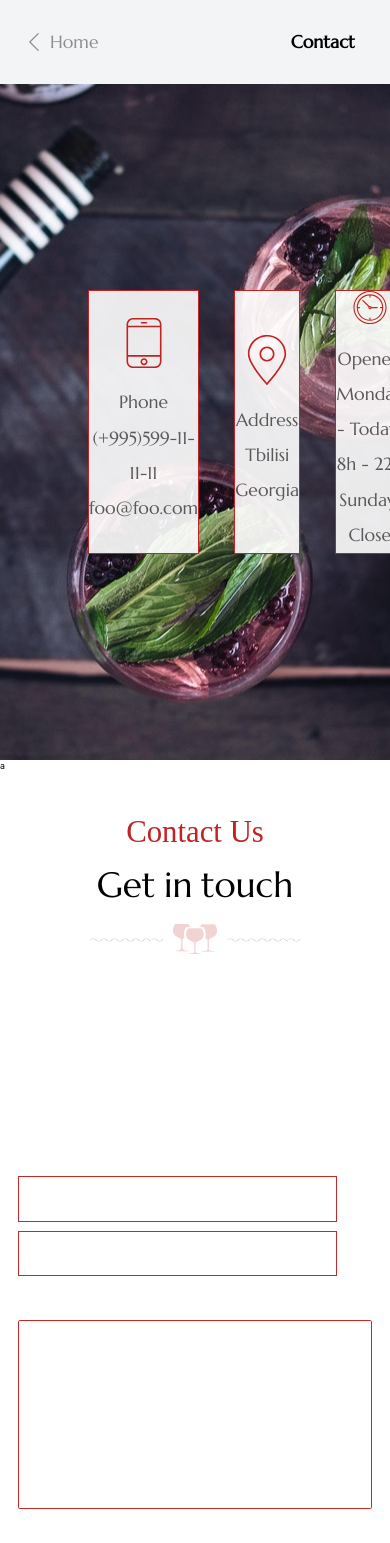
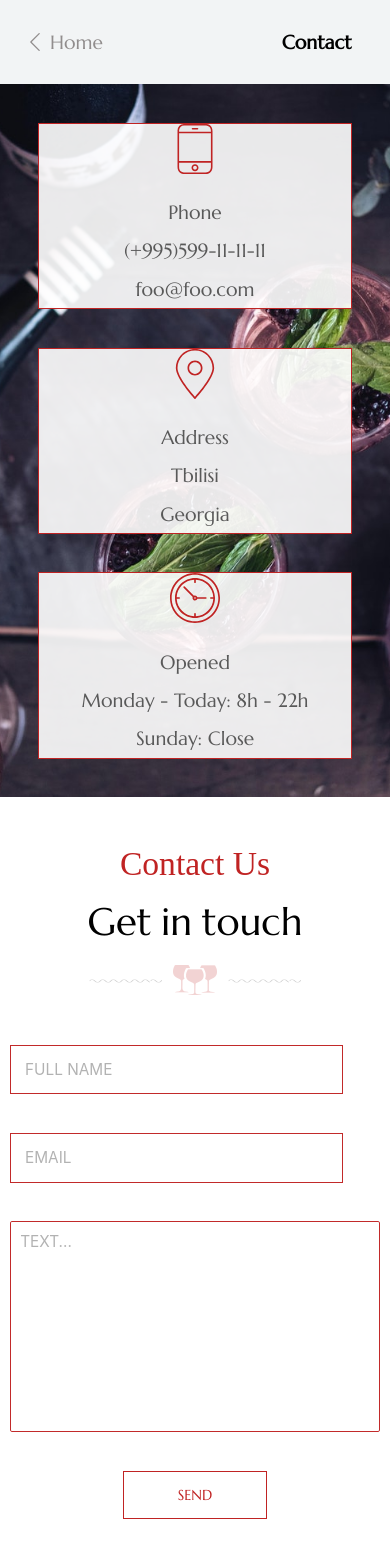
Before and after one commit to Tornike-Kiknadze/ghvinieri, a React (Create React App) app: page /contact in a window 390 px wide. Shown: the top 1543 px of the page. Built offline with nearby package versions, Linux system fonts and the light colour scheme; a web font is replaced by a local one.

Commit message:
media queries

```diff
--- a/src/components/contact/contact.css
+++ b/src/components/contact/contact.css
@@ -3,17 +3,19 @@
   width: 100%;
   height: auto;
   background-color: rgba(255, 255, 255, 0.822);
-  animation-name:opacity;
-  animation-duration: .4s;
-  animation-timing-function:linear;
-
+  animation-name: opacity;
+  animation-duration: 0.4s;
+  animation-timing-function: linear;
 }
 
-@keyframes opacity{
-  from{opacity: 0;}
-  to{opacity:1;}
+@keyframes opacity {
+  from {
+    opacity: 0;
+  }
+  to {
+    opacity: 1;
+  }
 }
-
 
 .contact-header {
   width: 100%;
@@ -21,20 +23,17 @@
   background-color: #f2f4f5;
   display: flex;
   align-items: center;
-  justify-content:space-between;
+  justify-content: space-between;
   padding: 0 4rem;
-
 }
-.contact-header h3{
+.contact-header h3 {
   font-family: "Marcellus", serif;
   font-size: 2rem;
-
 }
 .contact-content {
   width: 100%;
 
   overflow: hidden;
-
 }
 .contact-header a {
   text-decoration: none;
@@ -67,18 +66,25 @@
 .contact-content-links {
   display: flex;
   justify-content: space-around;
-  padding:8rem;
+  padding: 8rem;
   height: 80vh;
   align-items: center;
   background-position: center center;
- background-attachment: fixed;
-  background-image: url('./assets/images/wine.jpg');
-
-
+  background-attachment: fixed;
+  background-repeat: no-repeat;
+  background-size: cover;
+  background-image: url("./assets/images/wine.jpg");
 }
-
+@media only screen and (max-width: 550px) {
+  .contact-content-links {
+    height: auto;
+    flex-direction: column;
+    align-items: stretch;
+    padding: 2rem;
+  }
+}
 .contact-content-links-item {
-  border:1px solid #C02323;
+  border: 1px solid #c02323;
   background-color: rgba(255, 255, 255, 0.9);
 
   height: 30rem;
@@ -89,8 +95,13 @@
   flex-direction: column;
   align-items: center;
 }
+@media only screen and (max-width: 550px) {
+  .contact-content-links-item {
+    flex: 1;
+  }
+}
 .contact-content-links-item svg {
-  margin-bottom:2rem;
+  margin-bottom: 2rem;
 }
 
 /* .image-container{
--- a/src/components/contact/contact.js
+++ b/src/components/contact/contact.js
@@ -11,10 +11,7 @@ import HomeButton from "../homebutton/homebutton";
 import Upbutton from "../upbutton/upbutton";
 
 class Contact extends Component {
-
   render() {
-
-
     return (
       <React.Fragment>
         <div className="contact">
@@ -57,7 +54,7 @@ class Contact extends Component {
             </div>
           </div>
           <div className="contact-us">
-            <div className="image-container">a</div>
+            <div className="image-container"> </div>
             <Header header="Contact Us" title="Get in touch" />
             <Form />
           </div>
--- a/src/components/contactform/form.css
+++ b/src/components/contactform/form.css
@@ -5,13 +5,8 @@
   display: flex;
   align-items: center;
   justify-content: center;
-    padding: 2rem;
+  padding: 1rem;
   flex-direction: column;
-  }
-  @media (max-width: 700px) {
-    .contact {
-   margin-bottom: 200px;
-    }
 }
 
 .contact-header span {
@@ -21,23 +16,18 @@
 
 .form-wrapper {
   width: 80%;
-
   height: auto;
   text-align: center;
 }
 
-  @media (max-width: 650px) {
+@media (max-width: 550px) {
   .form-wrapper {
     width: 100%;
-
-      padding-top: 20rem;
   }
 }
-  .contact__form{
-
+.contact__form {
   display: flex;
   flex-direction: column;
-
 }
 .contact__form__textarea {
   width: 100%;
@@ -49,13 +39,18 @@
   border-radius: 0.2rem;
   margin-top: 4rem;
   font-size: 1.6rem;
-    color: #C22A2A;
+  color: #c22a2a;
   resize: none;
-    border: 1px solid #C22A2A;
+  border: 1px solid #c22a2a;
   padding: 1rem;
   background-color: rgb(255, 255, 255, 0.2);
 }
 
+@media (max-width: 550px) {
+  .contact__form__textarea {
+    margin-top: 3rem;
+  }
+}
 @media (max-height: 800px) {
   .contact__form__textarea {
     height: 25rem;
@@ -76,25 +71,23 @@
 .contact__form__firstcolumn {
   display: flex;
   width: 100%;
-    margin-top: 1rem;
+  margin-top: 2rem;
   justify-content: center;
   align-items: center;
 }
 
 .contact__form__text1 {
   width: 100%;
-    padding:1.5rem;
+  padding: 1.5rem;
   background-color: transparent;
-
-
-
-    border: 1px solid #C22A2A;
+  border: 1px solid #c22a2a;
   background-color: rgb(255, 255, 255, 0.2);
   font-family: inherit;
   font-size: 1.6rem;
-    color: #C22A2A;
+  color: #c22a2a;
   margin-right: 2rem;
 }
+
 @media (max-height: 800px) {
   .input {
     width: 90%;
@@ -110,16 +103,16 @@
 }
 .contact__form__text2 {
   width: 100%;
-    padding:1.5rem;
+  padding: 1.5rem;
   font-family: inherit;
   background-color: transparent;
   margin-left: 2rem;
 
-    border: 1px solid #C22A2A;
+  border: 1px solid #c22a2a;
   background-color: rgb(255, 255, 255, 0.2);
 
   font-size: 1.6rem;
-    color: #C22A2A;
+  color: #c22a2a;
 }
 
 @media (max-width: 650px) {
@@ -136,7 +129,7 @@
 @media (max-width: 650px) {
   .contact__form__text1 {
     margin-right: 0;
-      margin-bottom: 1rem;
+    margin-bottom: 4rem;
   }
 }
 
@@ -158,20 +151,15 @@
   }
 }
 
-
 ::placeholder {
-    color: rgba(255, 255, 255, 0.527);
+  color: rgba(0, 0, 0, 0.3);
   text-transform: uppercase;
-  font-family: inherit;
 }
 
 textarea:focus,
 input:focus {
   outline: none;
-
 }
-
-
 
 .contact-about {
   font-size: 3rem;
@@ -198,28 +186,28 @@
   }
 }
 
-
-  .form-button{
+.form-button {
   align-self: center;
   text-decoration: none;
   background: transparent;
-    border: 1px solid #C02323;
-    color: #C02323;
+  border: 1px solid #c02323;
+  color: #c02323;
   margin-top: 4rem;
   margin-bottom: 3rem;
   text-transform: uppercase;
   font-size: 1.5rem;
-    font-family: 'Marcellus', serif;
+  font-family: "Marcellus", serif;
   overflow: hidden;
-    width:15rem;
-    height:5rem;
+  width: 15rem;
+  height: 5rem;
   cursor: pointer;
   outline: none;
-    transition: all ease-in-out .2s;
+  transition: all ease-in-out 0.2s;
   position: relative;
 }
 
-  .form-button::before, .form-button::after{
+.form-button::before,
+.form-button::after {
   content: "";
   position: absolute;
   width: 50%;
@@ -233,31 +221,29 @@
   z-index: 0;
 }
 
-  .form-button span{
+.form-button span {
   width: 100%;
   height: 100%;
   position: absolute;
-    top:40%;
+  top: 40%;
   left: 50%;
-    transform: translate(-50%,-50%);
+  transform: translate(-50%, -50%);
   padding: 2rem;
   z-index: 1;
-    transition: all ease-in-out .2s;
+  transition: all ease-in-out 0.2s;
 }
 
-
-
-.form-button:after{
+.form-button:after {
   left: 100%;
 }
 
-.form-button:hover::before{
+.form-button:hover::before {
   left: 0;
 }
-.form-button:hover.form-button span{
- color:white;
+.form-button:hover.form-button span {
+  color: white;
 }
 
-.form-button:hover::after{
+.form-button:hover::after {
   left: 50%;
 }
--- a/src/components/contactform/form.js
+++ b/src/components/contactform/form.js
@@ -1,9 +1,8 @@
 import React, { Component } from "react";
 import "./form.css";
 
-
 class Form extends Component {
-/*   constructor() {
+  /*   constructor() {
     super();
 
     this.state = {
@@ -45,18 +44,13 @@ class Form extends Component {
   render() {
     return (
       <div className="contactform">
-
-
         <div className="form-wrapper">
           {" "}
-
           <form
             method="POST"
             className="contact__form"
             onSubmit={this.handleSubmit}
           >
-
-
             <div className="input">
               <div className="contact__form__firstcolumn">
                 <input
@@ -69,21 +63,22 @@ class Form extends Component {
                 <input
                   type="text"
                   className="contact__form__text2"
-                  placeholder="surname"
-                  name="surname"
+                  placeholder="email"
+                  name="email"
                   onChange={this.handleChange}
                 />
               </div>
-
             </div>
-             <textarea
+            <textarea
               name="message"
               className="contact__form__textarea"
               placeholder="Text..."
               rows="10"
               onChange={this.handleChange}
             />{" "}
-             <button className="form-button"><span>SEND</span></button>
+            <button className="form-button">
+              <span>SEND</span>
+            </button>
           </form>
         </div>
       </div>
--- a/src/components/productPage/productpage.css
+++ b/src/components/productPage/productpage.css
@@ -1,41 +1,42 @@
-.productpage{
+.productpage {
   min-height: 100vh;
   width: 100%;
   animation-name: opacity;
   animation-duration: 0.5s;
   animation-timing-function: linear;
   overflow: hidden;
-
 }
 
-.productpage-wrapper{
+.productpage-wrapper {
   display: flex;
   height: 100%;
   width: 100%;
-
-
+}
+@media only screen and (max-width: 550px) {
+  .productpage-wrapper {
+    flex-direction: column;
+    align-items: center;
+  }
 }
 .productpage-content {
   width: 400px;
   display: flex;
   padding: 5rem;
- border:.2px solid rgba(105, 104, 104, 0.3);
+  border: 0.2px solid rgba(105, 104, 104, 0.3);
   flex-direction: column;
   align-items: center;
   justify-content: center;
 }
-.productpage-content p{
+.productpage-content p {
   color: #fff;
 
   font-size: 2rem;
   text-transform: uppercase;
   font-family: "Marcellus", serif;
-    margin-top:3rem;
+  margin-top: 3rem;
   background-color: #cb3723;
   padding: 1rem 2rem;
-
-
 }
-.productpage-content img{
-    height:200px;
+.productpage-content img {
+  height: 200px;
 }
--- a/src/components/upbutton/upbutton.js
+++ b/src/components/upbutton/upbutton.js
@@ -2,46 +2,37 @@ import React, { Component } from "react";
 
 import "./upbutton.css";
 
-
 class Upbutton extends Component {
-
-
-
   componentDidMount() {
-
     const button = this.refs.button;
-    window.addEventListener("scroll", function () {
+    window.addEventListener("scroll", function() {
       let offset = window.pageYOffset;
 
-      if (offset >= 735) {
-        button.style.opacity = '1';
-
-      } else { button.style.opacity = '0' };
-    })
+      if (offset >= 600) {
+        button.style.opacity = "1";
+      } else {
+        button.style.opacity = "0";
+      }
+    });
   }
-
-
-
 
   handleUp = () => {
     window.scrollTo({
       top: 0,
       behavior: "smooth"
     });
-
-  }
-
-
-
+  };
 
   render() {
-
-
-
-
-
     return (
-      <div style={{ opacity: 0 }} onClick={this.handleUp} ref='button' className='upbutton'><img alt='up' src={require('./assets/up.png')}></img></div>
+      <div
+        style={{ opacity: 0 }}
+        onClick={this.handleUp}
+        ref="button"
+        className="upbutton"
+      >
+        <img alt="up" src={require("./assets/up.png")} />
+      </div>
     );
   }
 }
--- a/src/index.css
+++ b/src/index.css
@@ -3,7 +3,7 @@ html {
 }
 @media only screen and (max-height: 850px) {
   html {
-    font-size: 55%;
+    font-size: 60%;
   }
 }
 * {
--- a/src/sections/news/news.css
+++ b/src/sections/news/news.css
@@ -9,22 +9,28 @@
 }
 @media only screen and (max-height: 850px) {
   .news {
+    height: 120vh;
+  }
+}
+@media only screen and (max-width: 550px) {
+  .news {
     height: auto;
-    background: #723d37;
+    background: #3c1518;
   }
 }
 
 .event-wrapper {
   width: auto;
-
   height: 100%;
   justify-content: space-around;
 }
 
-@media only screen and (max-height: 850px) {
+@media only screen and (max-width: 550px) {
   .event-wrapper {
-    height: auto;
-    background: #723d37;
+    height: 100%;
+    display: flex;
+    flex-direction: column;
+    padding-bottom: 5rem;
   }
 }
 .event-wrapper:nth-last-child() {
@@ -44,8 +50,19 @@
   float: left;
   margin: 2rem;
 }
+@media only screen and (max-width: 550px) {
+  .event {
+    background-color: rgba(255, 255, 255, 0.555);
+  }
+}
 .event:hover {
   background-color: #0f0807;
+}
+
+@media only screen and (max-width: 550px) {
+  .event:hover {
+    background: rgba(255, 255, 255, 0.856);
+  }
 }
 .event a {
   color: #fff;
```
Also changed, not shown: src/sections/special/special.css (+36 -5 lines), src/sections/welcome/welcome.css (+24 -4 lines). Lines whose indentation alone changed are shown as unchanged.
